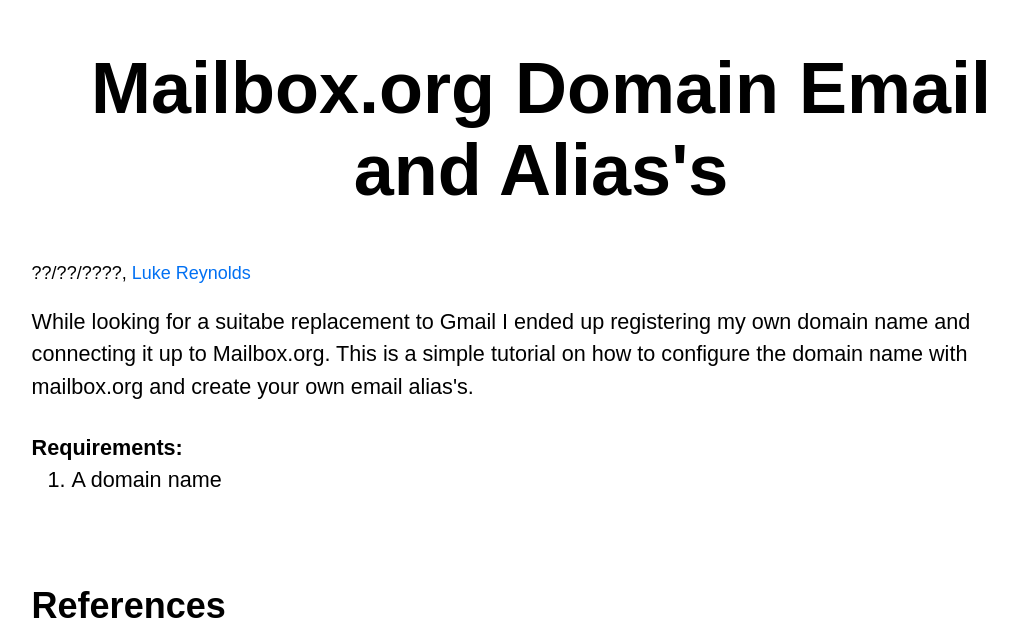
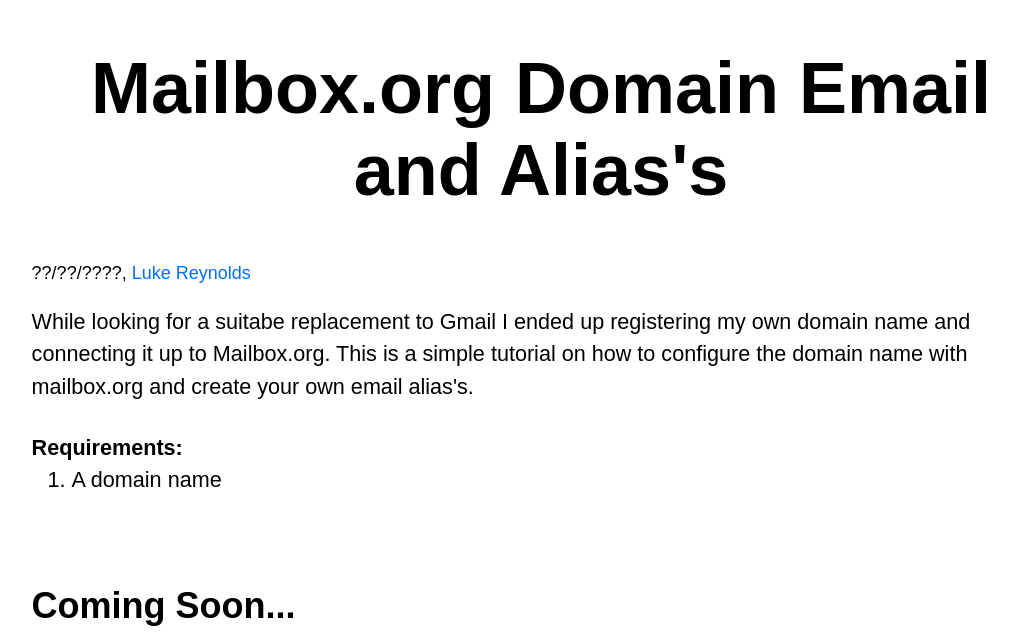
Before and after one commit to lreynolds188/Portfolio, a Next.js app: page /tutorials/mailbox-org-domain in a window 1280 px wide. Shown: the part 165-800 px from the top of the page, without its empty margins (99-1116 px from the left). Built offline with nearby package versions, Linux system fonts and the light colour scheme.

Commit message:
Update mailbox-org-domain.js

```diff
--- a/pages/tutorials/mailbox-org-domain.js
+++ b/pages/tutorials/mailbox-org-domain.js
@@ -20,6 +20,7 @@ export default function Home() {
 			  <li>A domain name</li>
 			</ol>
 			<br/>
+	  	<h2>Coming Soon...</h2>
 		<h2>References</h2>
 			<ul className={styles.descriptionLeft}>
 				<li><a href="https://mailbox.org/en/">https://mailbox.org/en/</a></li>
```
